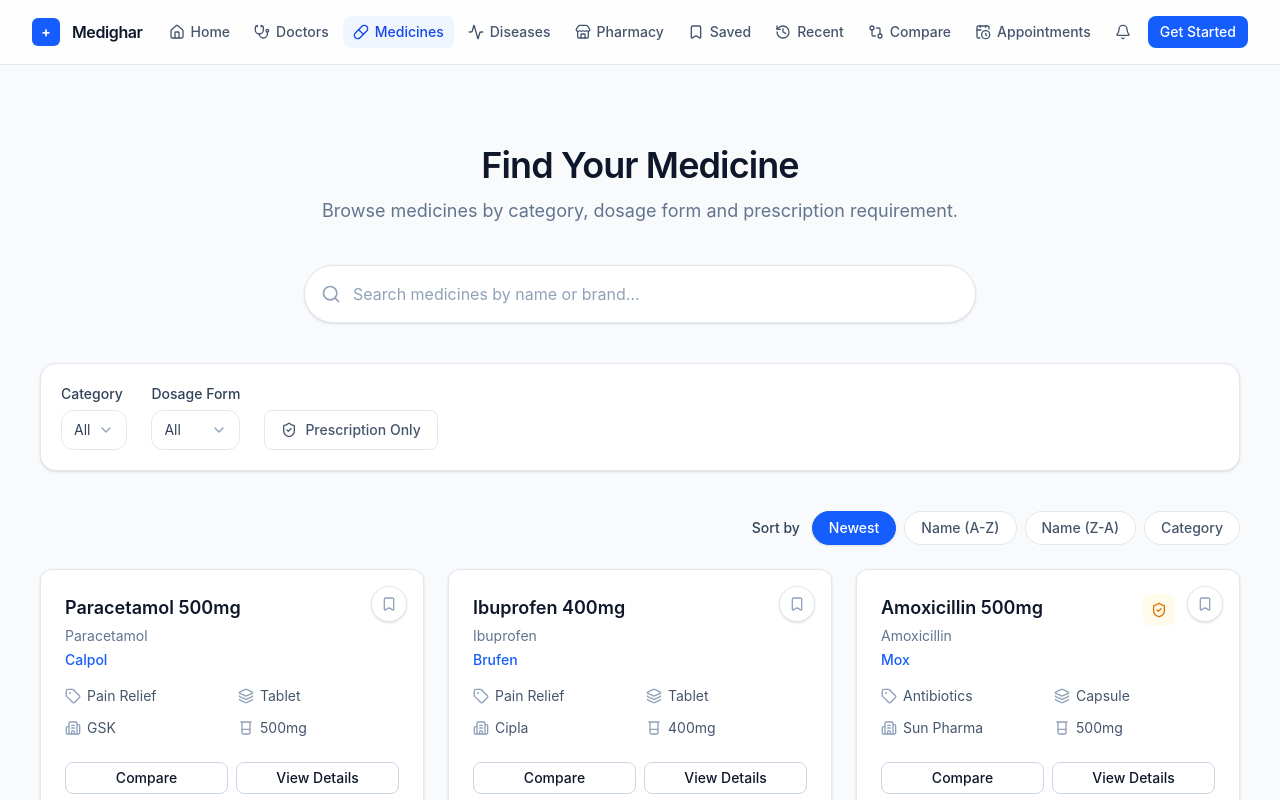
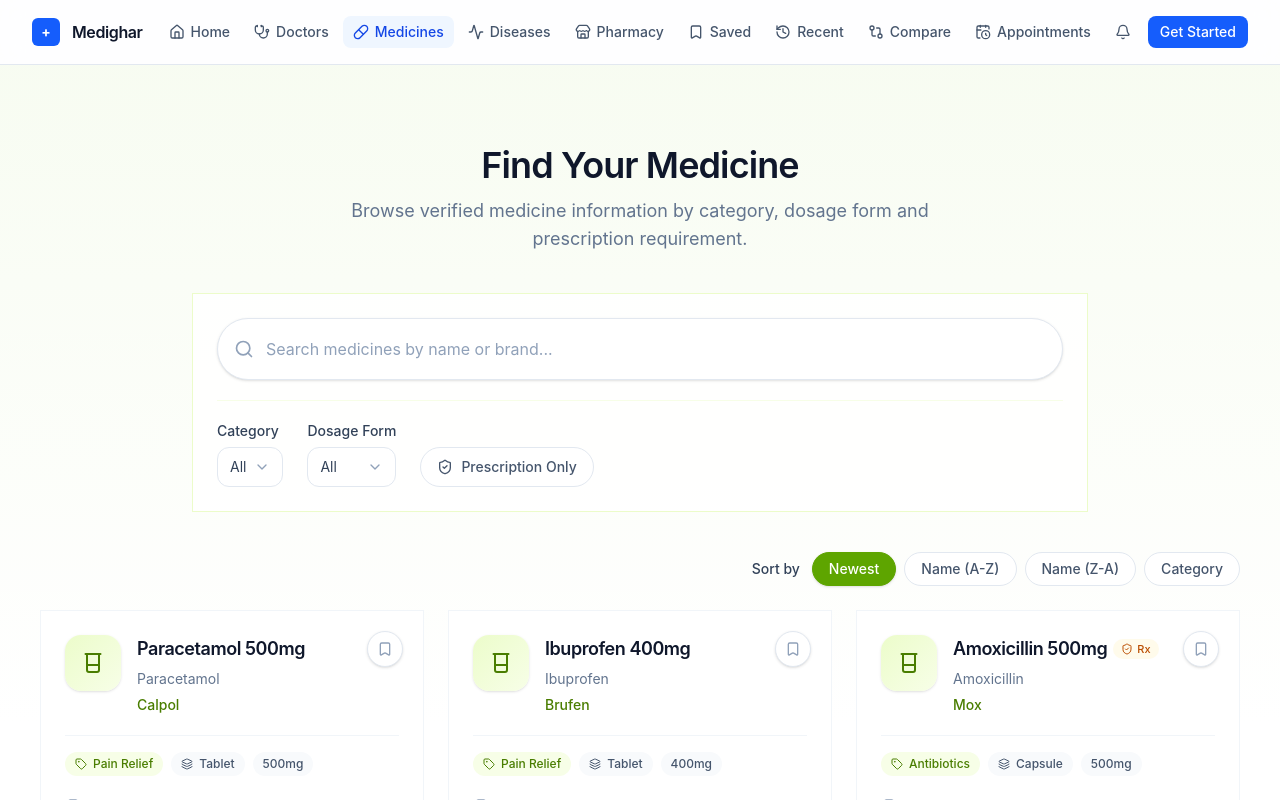
Before and after one commit to pulkitokte/medighar-next, a React (Vite) app in the folder OneDrive/Desktop/Medighar/: page /medicines in a window 1280 px wide. Shown: the top 800 px of the page. Built offline with nearby package versions, Linux system fonts and the light colour scheme.

Commit message:
refactor(medicines): redesign premium medicines listing experience

```diff
--- a/OneDrive/Desktop/Medighar/src/features/medicine/components/MedicineCard.jsx
+++ b/OneDrive/Desktop/Medighar/src/features/medicine/components/MedicineCard.jsx
@@ -15,76 +15,74 @@ function MedicineCard({ medicine, className }) {
   return (
     <div
       className={cn(
-        "relative flex h-full flex-col gap-4 rounded-xl border border-slate-200 bg-white p-6 shadow-sm transition",
-        "hover:-translate-y-1 hover:shadow-lg",
+        "card-surface card-surface-hover transition-premium relative flex h-full flex-col gap-5 border border-slate-100 bg-white p-6",
+        "hover:-translate-y-1 hover:border-lime-200 hover:shadow-[0_20px_40px_-16px_rgba(15,23,42,0.14)]",
         className,
       )}
     >
       <SaveButton
         type="medicine"
         id={medicine.id}
-        className="absolute right-4 top-4"
+        className="absolute right-5 top-5"
       />
 
-      <div className="flex items-start justify-between gap-3 pr-10">
-        <div className="flex min-w-0 flex-1 flex-col gap-1">
-          <h3 className="truncate text-base font-semibold text-slate-900 sm:text-lg">
+      <div className="flex items-start gap-4 pr-10">
+        <span className="flex h-14 w-14 shrink-0 items-center justify-center rounded-2xl bg-gradient-to-br from-lime-100 to-lime-50 shadow-sm">
+          <Beaker className="h-6 w-6 text-lime-700" aria-hidden="true" />
+        </span>
+
+        <div className="flex min-w-0 flex-1 flex-col gap-1.5">
+          <div className="flex flex-wrap items-center gap-1.5">
+            <h3 className="truncate text-base font-semibold tracking-tight text-slate-900 sm:text-lg">
               {medicine.name}
             </h3>
+            {medicine.prescriptionRequired && (
+              <span
+                className="inline-flex shrink-0 items-center gap-1 rounded-full bg-amber-50 px-2 py-0.5 text-[11px] font-medium text-amber-700"
+                title="Prescription required"
+              >
+                <ShieldCheck className="h-3 w-3" aria-hidden="true" />
+                Rx
+              </span>
+            )}
+          </div>
           <p className="truncate text-sm text-slate-500">
             {medicine.genericName}
           </p>
-          <p className="text-sm font-medium text-blue-600">{medicine.brand}</p>
+          <p className="text-sm font-medium text-lime-700">{medicine.brand}</p>
+        </div>
       </div>
 
-        {medicine.prescriptionRequired && (
-          <span
-            className="flex h-8 w-8 shrink-0 items-center justify-center rounded-lg bg-amber-50"
-            title="Prescription required"
-          >
-            <ShieldCheck
-              className="h-4 w-4 text-amber-600"
-              aria-label="Prescription required"
-            />
+      <div className="flex flex-wrap gap-2 border-t border-slate-100 pt-4">
+        <span className="inline-flex items-center gap-1.5 rounded-full bg-lime-50 px-2.5 py-1 text-xs font-medium text-lime-700">
+          <Tag className="h-3 w-3" aria-hidden="true" />
+          {medicine.category}
         </span>
-        )}
+        <span className="inline-flex items-center gap-1.5 rounded-full bg-slate-50 px-2.5 py-1 text-xs font-medium text-slate-600">
+          <Layers className="h-3 w-3" aria-hidden="true" />
+          {medicine.dosageForm}
+        </span>
+        <span className="inline-flex items-center gap-1.5 rounded-full bg-slate-50 px-2.5 py-1 text-xs font-medium text-slate-600">
+          {medicine.strength}
+        </span>
       </div>
 
-      <div className="grid grid-cols-2 gap-3 text-sm text-slate-600">
-        <div className="flex items-center gap-1.5">
-          <Tag className="h-4 w-4 shrink-0 text-slate-400" aria-hidden="true" />
-          {medicine.category}
-        </div>
-        <div className="flex items-center gap-1.5">
-          <Layers
-            className="h-4 w-4 shrink-0 text-slate-400"
-            aria-hidden="true"
-          />
-          {medicine.dosageForm}
-        </div>
-        <div className="flex items-center gap-1.5">
+      <div className="flex items-center gap-1.5 text-sm text-slate-500">
         <Building2
           className="h-4 w-4 shrink-0 text-slate-400"
           aria-hidden="true"
         />
         {medicine.manufacturer}
       </div>
-        <div className="flex items-center gap-1.5">
-          <Beaker
-            className="h-4 w-4 shrink-0 text-slate-400"
-            aria-hidden="true"
-          />
-          {medicine.strength}
-        </div>
-      </div>
 
-      <div className="mt-auto flex flex-col gap-2 pt-2 sm:flex-row">
+      <div className="mt-auto flex flex-col gap-2 sm:flex-row">
         <CompareButton medicineId={medicine.id} />
         <Button
           variant="outline"
           size="sm"
           fullWidth
           onClick={handleViewDetails}
+          className="rounded-full border-slate-200 hover:border-lime-200 hover:bg-lime-50"
         >
           View Details
         </Button>
--- a/OneDrive/Desktop/Medighar/src/features/medicine/components/MedicineFilters.jsx
+++ b/OneDrive/Desktop/Medighar/src/features/medicine/components/MedicineFilters.jsx
@@ -19,7 +19,7 @@ function MedicineFilters({ value, onChange }) {
   };
 
   return (
-    <div className="flex w-full flex-col gap-4 rounded-2xl border border-slate-200 bg-white p-5 shadow-sm sm:flex-row sm:flex-wrap sm:items-end sm:gap-6">
+    <div className="flex w-full flex-col gap-4 sm:flex-row sm:flex-wrap sm:items-end sm:gap-6">
       <FilterSelect
         label="Category"
         value={value.category}
@@ -38,10 +38,11 @@ function MedicineFilters({ value, onChange }) {
         aria-pressed={value.prescriptionOnly}
         onClick={togglePrescription}
         className={cn(
-          "inline-flex h-10 items-center gap-2 rounded-lg border px-4 text-sm font-medium transition-colors",
+          "transition-premium inline-flex h-10 items-center gap-2 rounded-full border px-4 text-sm font-medium",
+          "focus-visible:outline focus-visible:outline-2 focus-visible:outline-offset-2 focus-visible:outline-lime-600",
           value.prescriptionOnly
-            ? "border-blue-200 bg-blue-50 text-blue-700"
-            : "border-slate-200 bg-white text-slate-600 hover:bg-slate-50",
+            ? "border-lime-200 bg-lime-100 text-lime-700"
+            : "border-slate-200 bg-white text-slate-600 hover:border-lime-200 hover:bg-lime-50",
         )}
       >
         <ShieldCheck className="h-4 w-4" aria-hidden="true" />
--- a/OneDrive/Desktop/Medighar/src/features/medicine/components/MedicineSearchBar.jsx
+++ b/OneDrive/Desktop/Medighar/src/features/medicine/components/MedicineSearchBar.jsx
@@ -6,7 +6,7 @@ function MedicineSearchBar({
   placeholder = "Search medicines by name or brand...",
 }) {
   return (
-    <div className="flex w-full items-center gap-3 rounded-full border border-slate-200 bg-white px-4 py-2 shadow-sm transition-shadow focus-within:border-blue-400 focus-within:shadow-md">
+    <div className="transition-premium flex w-full items-center gap-3 rounded-full border border-slate-200 bg-white px-4 py-2 shadow-sm hover:shadow-md focus-within:border-lime-300 focus-within:shadow-md">
       <Search className="h-5 w-5 shrink-0 text-slate-400" aria-hidden="true" />
       <input
         type="text"
@@ -14,7 +14,7 @@ function MedicineSearchBar({
         onChange={(event) => onChange(event.target.value)}
         aria-label="Search medicines"
         placeholder={placeholder}
-        className="h-10 w-full min-w-0 bg-transparent text-sm text-slate-900 placeholder:text-slate-400 focus:outline-none sm:text-base"
+        className="h-11 w-full min-w-0 bg-transparent text-sm text-slate-900 placeholder:text-slate-400 focus:outline-none sm:text-base"
       />
     </div>
   );
--- a/OneDrive/Desktop/Medighar/src/features/medicine/components/MedicineSort.jsx
+++ b/OneDrive/Desktop/Medighar/src/features/medicine/components/MedicineSort.jsx
@@ -22,10 +22,11 @@ function MedicineSort({ value, onChange }) {
               aria-pressed={isActive}
               onClick={() => onChange(option.key)}
               className={cn(
-                "rounded-full border px-4 py-1.5 text-sm font-medium transition-colors",
+                "transition-premium rounded-full border px-4 py-1.5 text-sm font-medium",
+                "focus-visible:outline focus-visible:outline-2 focus-visible:outline-offset-2 focus-visible:outline-lime-600",
                 isActive
-                  ? "border-blue-600 bg-blue-600 text-white shadow-sm"
-                  : "border-slate-200 bg-white text-slate-600 hover:bg-slate-50",
+                  ? "border-lime-600 bg-lime-600 text-white shadow-sm"
+                  : "border-slate-200 bg-white text-slate-600 hover:border-lime-200 hover:bg-lime-50",
               )}
             >
               {option.label}
--- a/OneDrive/Desktop/Medighar/src/pages/Medicines/MedicinesPage.jsx
+++ b/OneDrive/Desktop/Medighar/src/pages/Medicines/MedicinesPage.jsx
@@ -30,28 +30,25 @@ function MedicinesPage() {
   } = useMedicines();
 
   return (
-    <Section paddingY="py-16 sm:py-20">
+    <Section paddingY="py-14 sm:py-20" className="bg-gradient-to-b from-lime-50/50 via-white to-white">
       <Container className="flex flex-col gap-10">
         <PageHeading
           title="Find Your Medicine"
-          subtitle="Browse medicines by category, dosage form and prescription requirement."
+          subtitle="Browse verified medicine information by category, dosage form and prescription requirement."
           center
         />
 
-        <div className="mx-auto w-full max-w-2xl">
+        <div className="card-surface mx-auto flex w-full max-w-4xl flex-col gap-5 border border-lime-100 bg-white/90 p-5 sm:p-6">
           <MedicineSearchBar value={searchQuery} onChange={setSearchQuery} />
+          <div className="h-px w-full bg-lime-50" aria-hidden="true" />
+          <MedicineFilters value={filters} onChange={setFilters} />
         </div>
-
-        <MedicineFilters value={filters} onChange={setFilters} />
 
         <div className="flex flex-col gap-6">
           <MedicineSort value={sortBy} onChange={setSortBy} />
 
           {loading ? (
-            <LoadingState
-              title="Loading medicines..."
-              description="Finding the best matches for you."
-            />
+            <LoadingState title="Loading medicines..." description="Finding the best matches for you." />
           ) : error ? (
             <ErrorState
               title="Unable to load medicines"
```
Lines whose indentation alone changed are shown as unchanged.
